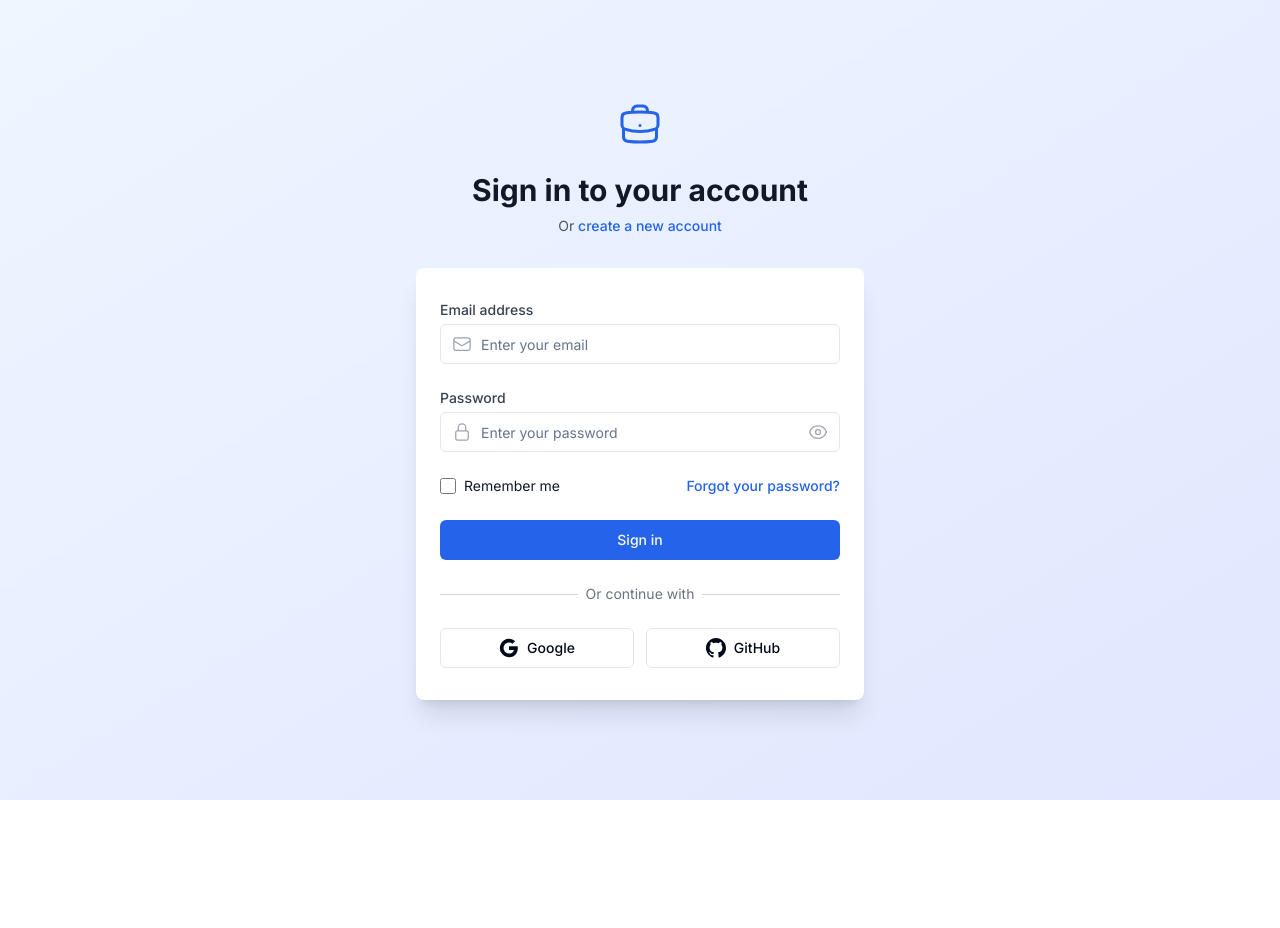
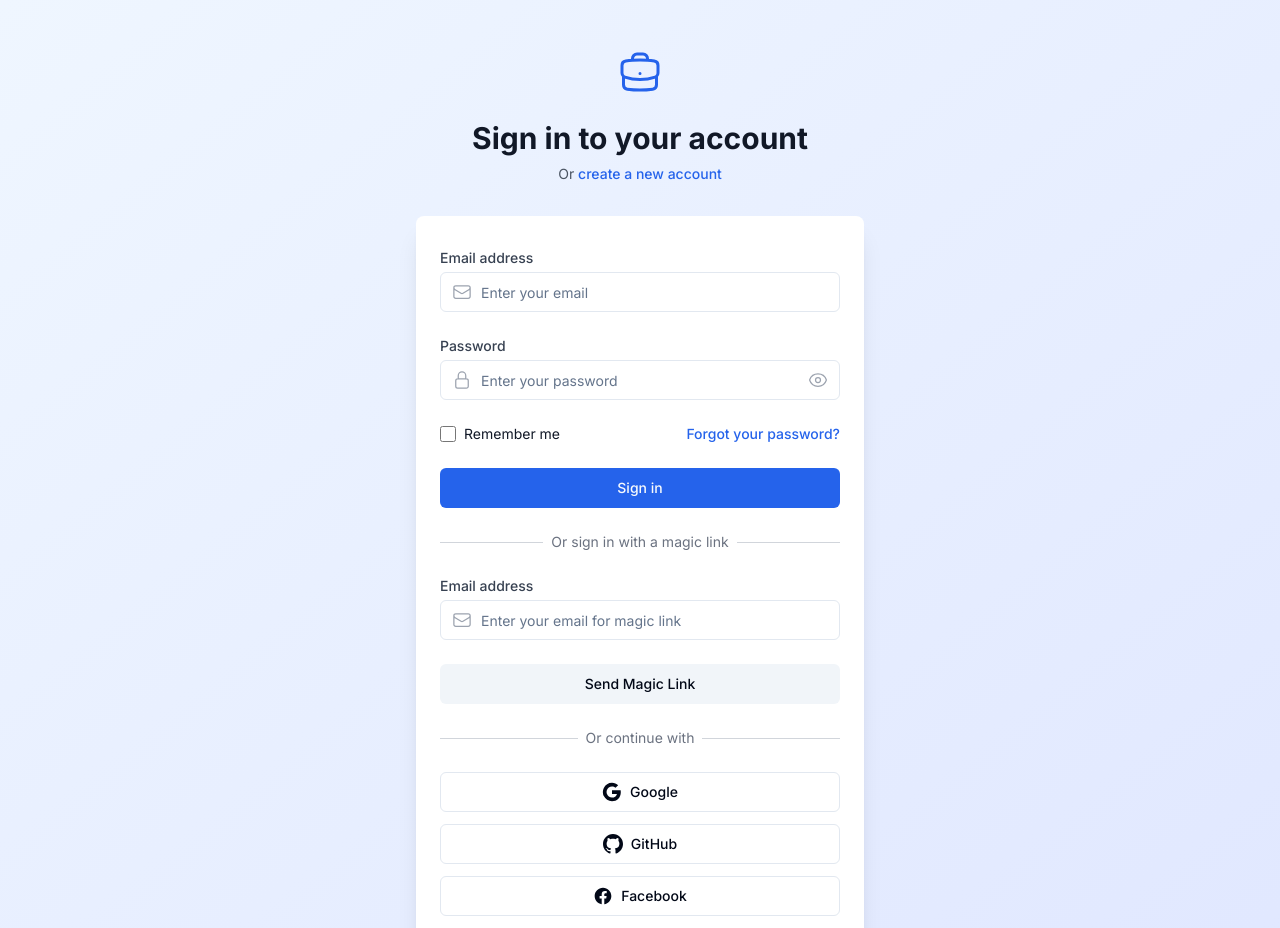
Before and after one commit to Yasindu007/Job-Tracker-Ai, a Next.js app: page /auth/login in a window 1280 px wide. Shown: the top 928 px of the page. Before the commit the page ends 800 px from the top, so only its background shows below. Built offline with nearby package versions, Linux system fonts and the light colour scheme.

Commit message:
Update authentication providers to include Facebook and Twitter, implement magic link sign-in, and upgrade Prisma dependencies to version 6.16.1

```diff
--- a/app/api/resume/analyze/route.ts
+++ b/app/api/resume/analyze/route.ts
@@ -49,11 +49,6 @@ export async function POST(request: NextRequest) {
       where: {
         id: resumeId, // Prisma v4 requires a single unique identifier for updates
       },
-      data: {
-        atsScore: analysis.atsScore,
-        enhancementSuggestions: JSON.stringify(analysis),
-      },
-    })
 
     return NextResponse.json(analysis)
   } catch (error) {
--- a/app/auth/login/page.tsx
+++ b/app/auth/login/page.tsx
@@ -19,6 +19,8 @@ export default function SignInPage() {
   const [password, setPassword] = useState('')
   const [showPassword, setShowPassword] = useState(false)
   const [isLoading, setIsLoading] = useState(false)
+  const [emailMagicLink, setEmailMagicLink] = useState('')
+  const [isMagicLinkLoading, setIsMagicLinkLoading] = useState(false)
   const router = useRouter()
   const searchParams = useSearchParams()
   const error = searchParams.get('error')
@@ -44,6 +46,23 @@ export default function SignInPage() {
       toast.error('An error occurred. Please try again.')
     } finally {
       setIsLoading(false)
+    }
+  }
+
+  const handleMagicLinkSignIn = async (e: React.FormEvent) => {
+    e.preventDefault()
+    setIsMagicLinkLoading(true)
+    try {
+      const result = await signIn('email', { email: emailMagicLink, redirect: false })
+      if (result?.error) {
+        toast.error('Failed to send magic link. Please check your email address.')
+      } else if (result?.ok) {
+        toast.success('Magic link sent! Check your email.')
+      }
+    } catch (error) {
+      toast.error('An error occurred. Please try again.')
+    } finally {
+      setIsMagicLinkLoading(false)
     }
   }
 
@@ -189,11 +208,61 @@ export default function SignInPage() {
                 <div className="w-full border-t border-gray-300" />
               </div>
               <div className="relative flex justify-center text-sm">
+                <span className="px-2 bg-white text-gray-500">Or sign in with a magic link</span>
+              </div>
+            </div>
+            <form className="mt-6 space-y-6" onSubmit={handleMagicLinkSignIn}>
+              <div>
+                <label htmlFor="email-magic-link" className="block text-sm font-medium text-gray-700">
+                  Email address
+                </label>
+                <div className="mt-1 relative">
+                  <div className="absolute inset-y-0 left-0 pl-3 flex items-center pointer-events-none">
+                    <EnvelopeIcon className="h-5 w-5 text-gray-400" />
+                  </div>
+                  <input
+                    id="email-magic-link"
+                    name="email-magic-link"
+                    type="email"
+                    autoComplete="email"
+                    required
+                    value={emailMagicLink}
+                    onChange={(e) => setEmailMagicLink(e.target.value)}
+                    className="input pl-10"
+                    placeholder="Enter your email for magic link"
+                  />
+                </div>
+              </div>
+              <div>
+                <button
+                  type="submit"
+                  disabled={isMagicLinkLoading}
+                  className="btn btn-secondary btn-md w-full"
+                >
+                  {isMagicLinkLoading ? (
+                    <div className="flex items-center justify-center">
+                      <div className="spinner mr-2" />
+                      Sending link...
+                    </div>
+                  ) : (
+                    'Send Magic Link'
+                  )}
+                </button>
+              </div>
+            </form>
+          </div>
+
+          <div className="mt-6">
+            <div className="relative">
+              <div className="absolute inset-0 flex items-center">
+                <div className="w-full border-t border-gray-300" />
+              </div>
+              <div className="relative flex justify-center text-sm">
                 <span className="px-2 bg-white text-gray-500">Or continue with</span>
               </div>
             </div>
 
-            <div className="mt-6 grid grid-cols-2 gap-3">
+            <div className="mt-6 grid grid-cols-1 gap-3">
               <button
                 onClick={() => handleOAuthSignIn('google')}
                 disabled={isLoading}
@@ -226,9 +295,31 @@ export default function SignInPage() {
                 className="btn btn-outline btn-md flex items-center justify-center"
               >
                 <svg className="h-5 w-5 mr-2" fill="currentColor" viewBox="0 0 24 24">
-                  <path d="M12 0c-6.626 0-12 5.373-12 12 0 5.302 3.438 9.8 8.207 11.387.599.111.793-.261.793-.577v-2.234c-3.338.726-4.033-1.416-4.033-1.416-.546-1.387-1.333-1.756-1.333-1.756-1.089-.745.083-.729.083-.729 1.205.084 1.839 1.237 1.839 1.237 1.07 1.834 2.807 1.304 3.492.997.107-.775.418-1.305.762-1.604-2.665-.305-5.467-1.334-5.467-5.931 0-1.311.469-2.381 1.236-3.221-.124-.303-.535-1.524.117-3.176 0 0 1.008-.322 3.301 1.23.957-.266 1.983-.399 3.003-.404 1.02.005 2.047.138 3.006.404 2.291-1.552 3.297-1.23 3.297-1.23.653 1.653.242 2.874.118 3.176.77.84 1.235 1.911 1.235 3.221 0 4.609-2.807 5.624-5.479 5.921.43.372.823 1.102.823 2.222v3.293c0 .319.192.694.801.576 4.765-1.589 8.199-6.086 8.199-11.386 0-6.627-5.373-12-12-12z"/>
+                  <path d="M12 0c-6.626 0-12 5.373-12 12 0 5.302 3.438 9.8 8.207 11.387.599.111.793-.261.793-.577v-2.234c-3.338.726-4.033-1.416-4.033-1.416-.546-1.387-1.333-1.756-1.333-1.756-1.089-.745.083-.729.083-.729 1.205.084 1.839 1.237 1.839 1.237 1.07 1.834 2.807 1.304 3.492.997.107-.775.418-1.305.762-1.604-2.665-.305-5.467-1.334-5.467-5.931 0-1.311.469-2.381 1.236-3.221-.124-.303-.535-1.524.117-3.176 0 0 1.008-.322 3.301 1.23.957-.266 1.983-.399 3.003-.404 1.02.005 2.047.138 3.006.404 2.291-1.552 3.297-1.23 3.297-1.23.653 1.653.242 2.874.118 3.176.77.84 1.235 1.911 1.235 3.221 0 4.609-2.807 5.624-5.479 5.921.43.372.823 1.102.823 2.222v3.293c0 .319.192.694.801.576 4.765-1.589 8.199-6.086 8.199-11.386 0-6.627-5.373-12-12-12z" />
                 </svg>
                 GitHub
+              </button>
+
+              <button
+                onClick={() => handleOAuthSignIn('facebook')}
+                disabled={isLoading}
+                className="btn btn-outline btn-md flex items-center justify-center"
+              >
+                <svg className="h-5 w-5 mr-2" fill="currentColor" viewBox="0 0 24 24">
+                  <path d="M22 12c0-5.523-4.477-10-10-10S2 6.477 2 12c0 4.991 3.657 9.128 8.438 9.878v-6.987h-2.54V12h2.54V9.797c0-2.506 1.492-3.89 3.776-3.89 1.094 0 2.24.195 2.24.195v2.453h-1.26c-1.248 0-1.647.778-1.647 1.562V12h2.773l-.443 2.89h-2.33V22C18.343 21.128 22 16.991 22 12z" />
+                </svg>
+                Facebook
+              </button>
+
+              <button
+                onClick={() => handleOAuthSignIn('twitter')}
+                disabled={isLoading}
+                className="btn btn-outline btn-md flex items-center justify-center"
+              >
+                <svg className="h-5 w-5 mr-2" fill="currentColor" viewBox="0 0 24 24">
+                  <path d="M24 4.557c-.883.392-1.832.656-2.828.775 1.017-.609 1.798-1.574 2.165-2.724-.951.564-2.005.974-3.127 1.195-.897-.957-2.178-1.555-3.594-1.555-3.594 0-6.492 2.907-6.492 6.492 0 .509.058 1.007.162 1.49-5.39-2.705-10.18-5.739-13.398-9.125-.574.984-.906 2.11-.906 3.331 0 2.305 1.181 4.35 2.96 5.565-.218-.007-.424-.028-.624-.084v.079c0 3.15 2.37 5.778 5.49 6.362-.574.154-1.187.234-1.807.234-.44 0-.86-.042-1.27-.124.872 2.716 3.397 4.705 6.367 4.705-2.432 1.907-5.49 3.044-8.812 3.044-.574 0-1.13-.034-1.68-.098 3.132 1.992 6.864 3.15 10.697 3.15 12.834 0 19.88-10.65 19.88-19.88 0-.301-.006-.598-.014-.898 1.084-.784 2.034-1.75 2.784-2.862z" />
+                </svg>
+                X (Twitter)
               </button>
             </div>
           </div>
--- a/package.json
+++ b/package.json
@@ -17,7 +17,7 @@
     "@heroicons/react": "^2.0.18",
     "@hookform/resolvers": "^3.3.2",
     "@next-auth/prisma-adapter": "^1.0.7",
-    "@prisma/client": "^5.17.0",
+    "@prisma/client": "^6.16.1",
     "autoprefixer": "^10.0.1",
     "axios": "^1.6.2",
     "bcryptjs": "^2.4.3",
@@ -33,7 +33,7 @@
     "nodemailer": "^6.9.7",
     "pdf-parse": "^1.1.1",
     "postcss": "^8",
-    "prisma": "^5.17.0",
+    "prisma": "^6.16.1",
     "react": "^18",
     "react-datepicker": "^4.25.0",
     "react-dom": "^18",
```
Also changed, not shown: 1 other file (tests, documents, lock files or other folders).
